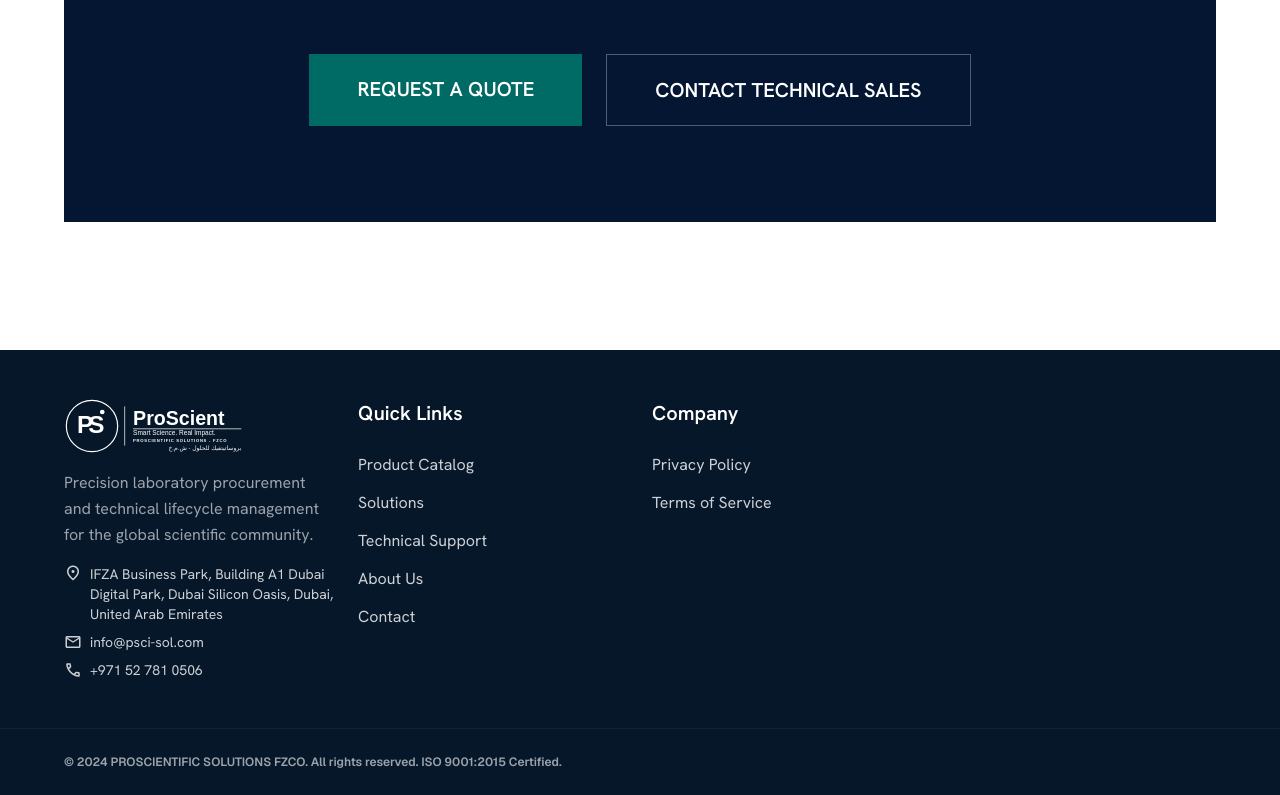
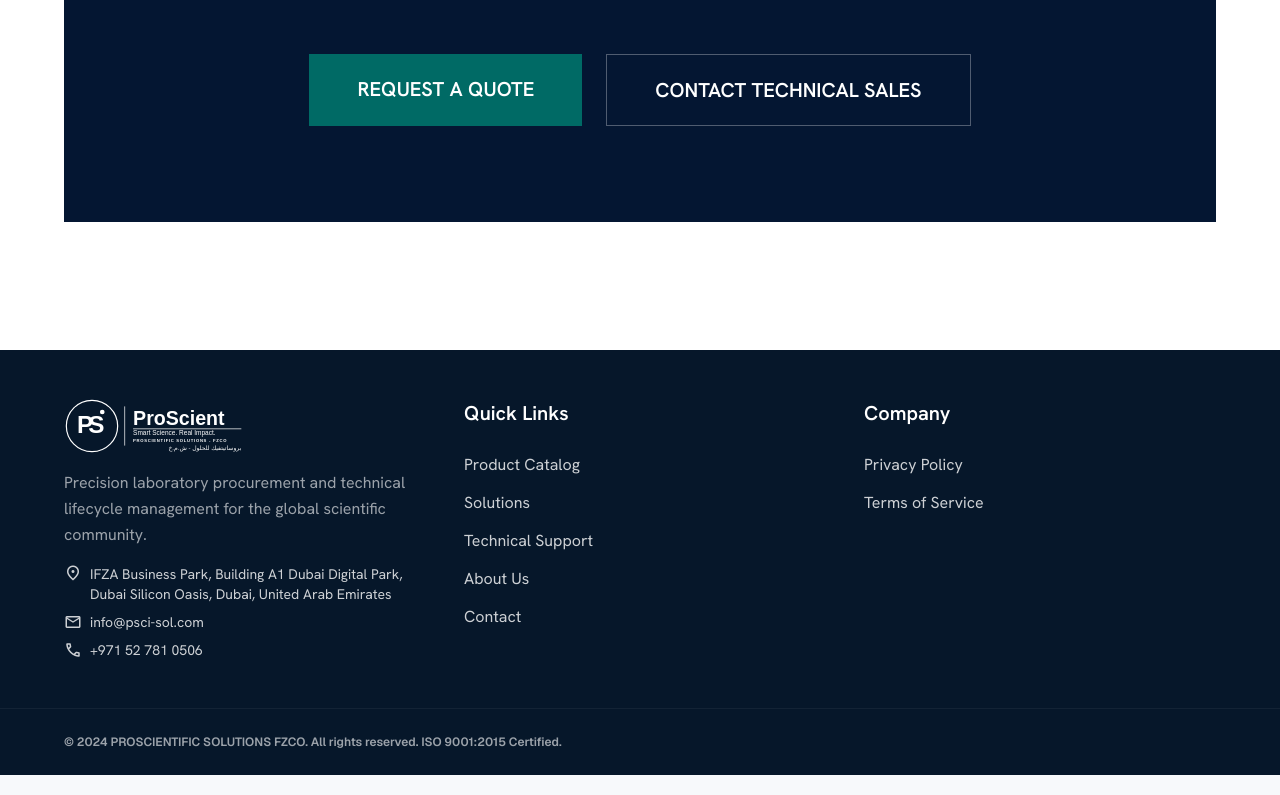
Before and after one commit to abulqosimovt85-creator/prosci-fzco-frontend, a React (Vite) app: page / in a window 1280 px wide. Shown: the part 3404-4199 px from the top of the page. Built offline with nearby package versions, Linux system fonts and the light colour scheme.

Commit message:
fix: even footer column spacing

```diff
--- a/src/components/Footer.tsx
+++ b/src/components/Footer.tsx
@@ -3,7 +3,7 @@ import { Link } from 'react-router-dom'
 export default function Footer() {
   return (
     <footer className="w-full pt-12 pb-6 bg-tertiary text-white">
-      <div className="grid grid-cols-1 md:grid-cols-4 gap-6 px-5 md:px-16 max-w-[1280px] mx-auto">
+      <div className="grid grid-cols-1 md:grid-cols-3 gap-12 px-5 md:px-16 max-w-[1280px] mx-auto">
         <div className="space-y-4">
           <div className="flex items-center mb-2">
             <img
```
